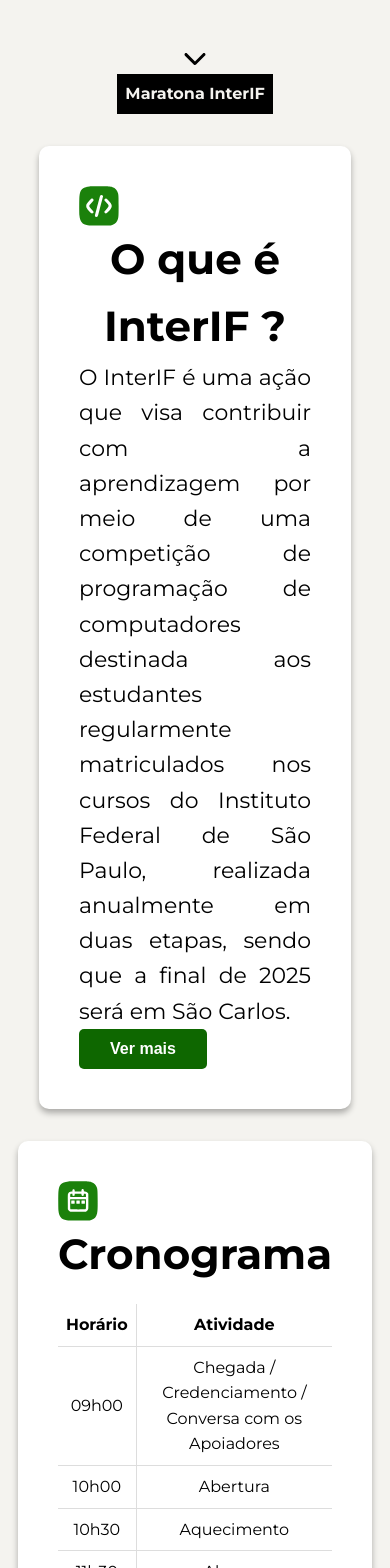
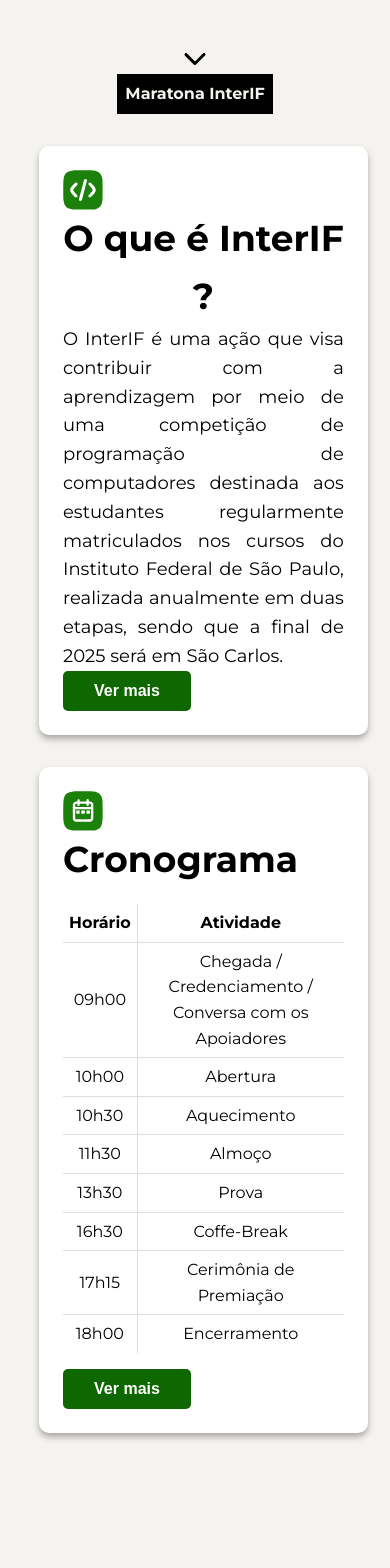
Before and after one commit to pet-ads/wecomp-new, a React (Vite) app: page / in a window 390 px wide. Shown: the part 4640-6208 px from the top of the page. Built offline with nearby package versions, Linux system fonts and the light colour scheme.

Commit message:
style: enhance responsiveness

```diff
--- a/src/components/sections/Marathon/styles.ts
+++ b/src/components/sections/Marathon/styles.ts
@@ -29,24 +29,34 @@
   padding: 1rem 0;
 
   margin: 1rem 0;
+
+  @media (max-width: 768px) {
+    flex-direction: column;
+    align-items: center;
+  }
 `;
 
 export const MarathonCard = styled.div`
-  background: rgb(255, 255, 255); // var(--background-color)
+  background: rgb(255, 255, 255);
   padding: 2.5rem;
 
-  border-radius: 10px; // 8
+  border-radius: 10px;
   box-shadow: 0px 4px 6px rgba(0, 0, 0, 0.3);
 
   text-align: center;
 
-  max-width: 550px; // 400
+  max-width: 550px;
   width: 100%;
 
   min-height: 300px;
   display: flex;
   flex-direction: column;
   justify-content: space-between;
+
+  @media (max-width: 768px) {
+    padding: 1.5rem;
+    max-width: 90%;
+  }
 `;
 
 export const MarathonIcon = styled.div`
@@ -60,13 +70,25 @@
   display: flex;
   font-size: 28px;
   font-weight: bold;
-  content: "O que é InterIF ?";
+  word-break: break-word;
+  overflow-wrap: break-word;
+  white-space: normal;
+
+  @media (max-width: 768px) {
+    font-size: 24px;
+  }
 `;
 
 export const MarathonCardDef = styled.p`
   text-align: justify;
   font-size: 22px;
-  content: "O que é InterIF ?";
+  word-break: break-word;
+  overflow-wrap: break-word;
+  white-space: normal;
+
+  @media (max-width: 768px) {
+    font-size: 18px;
+  }
 `;
 
 export const CardButton = styled.a`
@@ -83,6 +105,10 @@
 
   &:hover {
     background-color: var(--background-color);
+  }
+
+  @media (max-width: 768px) {
+    padding: 0.5rem 0.8rem;
   }
 `;
 
@@ -107,12 +133,13 @@
   }
 
   tr:first-child {
-    //:nth-child(even)
     font-weight: bold;
-    background-color: rgb(255, 255, 255); // var(--background-color)
+    background-color: rgb(255, 255, 255);
+  }
+
+  @media (max-width: 768px) {
+    td {
+      padding: 6px;
+    }
   }
 `;
-
-// import Text from "../../ui/Text";
-// <Text children={marathon.definition} />
-//
```
